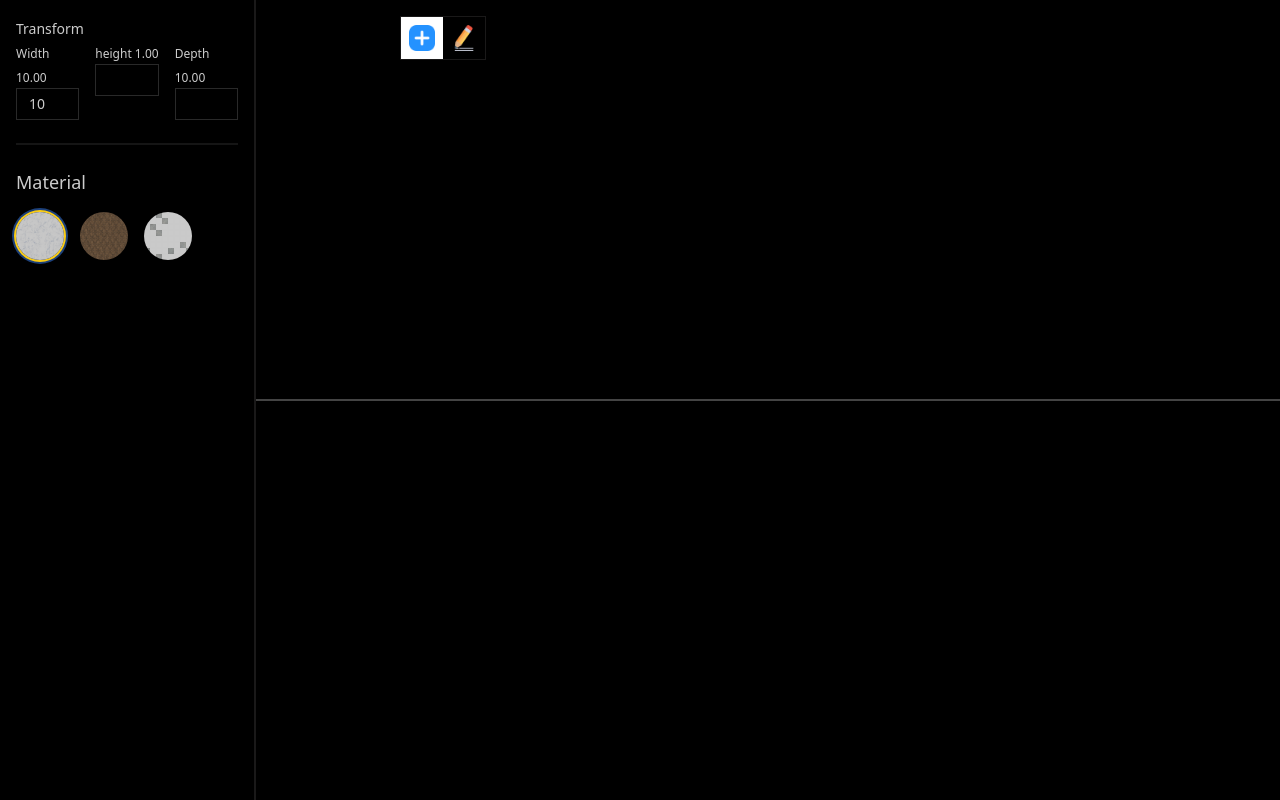
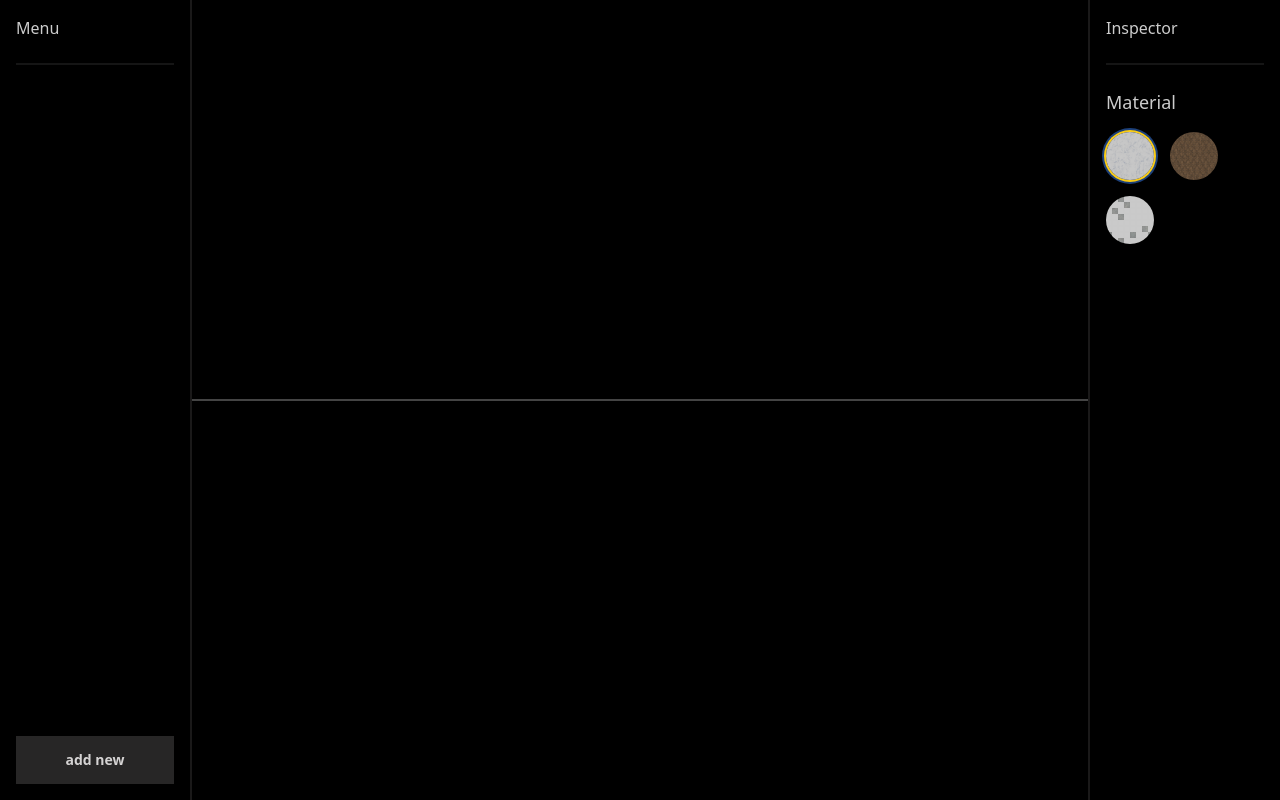
Before and after one commit to mpoapostolis/VXLverse, a Next.js app: page / in a window 1280 px wide. Built offline with nearby package versions, Linux system fonts and the light colour scheme.

Commit message:
add new Button

```diff
--- a/components/editor/index.tsx
+++ b/components/editor/index.tsx
@@ -1,16 +1,12 @@
 import { useStore } from '@/store'
 import clsx from 'clsx'
-import { Geometry } from '../geometry'
 
 export default function Editor() {
   const store = useStore()
   const materials = ['marble', 'woodPanel', 'wall']
   return (
-    <div className=' h-screen w-full  border-r-2 border-base-300 bg-base-100 p-4'>
-      <section>
-        <Geometry />
-      </section>
-
+    <div className=' h-screen w-full  border-l-2 border-base-300 bg-base-100 p-4'>
+      <label htmlFor=''>Inspector</label>
       <div className='divider'></div>
       <section>
         <label className='label-text text-lg'>Material</label>
--- /dev/null
+++ b/components/menu/index.tsx
@@ -0,0 +1,24 @@
+import { PLANE_GEOMETRY, useStore } from '@/store'
+import Link from 'next/link'
+
+export default function Menu() {
+  const store = useStore()
+  return (
+    <div className=' flex h-screen w-full flex-col  border-r-2 border-base-300 bg-base-100 p-4'>
+      <label htmlFor=''>Menu</label>
+      <div className='divider'></div>
+      <Link
+        className='btn mt-auto'
+        onClick={() => {
+          store.setGeometry(PLANE_GEOMETRY)
+        }}
+        href={{
+          query: {
+            mode: 'create',
+          },
+        }}>
+        Add new
+      </Link>
+    </div>
+  )
+}
--- a/components/tiles/index.tsx
+++ b/components/tiles/index.tsx
@@ -2,8 +2,7 @@ import { useStore } from '@/store'
 import { PivotControls } from '@react-three/drei'
 import { BoxGeometryProps, useLoader } from '@react-three/fiber'
 import { useRouter } from 'next/router'
-import { useRef } from 'react'
-import { Group, TextureLoader, Vector3 } from 'three'
+import { TextureLoader, Vector3 } from 'three'
 
 export function Tile(props: { idx: number; material: string; position: Vector3; args: BoxGeometryProps['args'] }) {
   const floorBaseColorMap = useLoader(TextureLoader, `/textures/${props.material}/baseColor.jpg`)
@@ -11,23 +10,22 @@ export function Tile(props: { idx: number; material: string; position: Vector3;
   const floorNormalMap = useLoader(TextureLoader, `/textures/${props.material}/normal.jpg`)
   const floorAmbientOcclusionMap = useLoader(TextureLoader, `/textures/${props.material}/ambientOcclusion.jpg`)
   const router = useRouter()
-  const mode = router.query.mode
-  const selected = router.query.selected === props.idx.toString()
-  const ref = useRef<Group>(null)
+  const { selected } = router.query
   const store = useStore()
   return (
-    <PivotControls ref={ref} visible={selected} scale={5}>
+    <PivotControls scale={5} visible={props.idx.toString() === selected} autoTransform anchor={[0, 0, 0]}>
       <mesh
         position={props.position}
         onPointerDown={(e) => {
+          if (e.button !== 0) return
           e.stopPropagation()
-          if (mode === 'create') return
           const v3 = new Vector3().copy(props.position)
           store.setGeometry(v3)
           store.setMaterial(props.material)
           router.replace({
             query: {
               ...router.query,
+              mode: undefined,
               selected: props.idx,
             },
           })
--- a/pages/index.tsx
+++ b/pages/index.tsx
@@ -1,15 +1,13 @@
 import Editor from '@/components/editor'
 import { Ghost } from '@/components/ghost'
+import Menu from '@/components/menu'
 import { Tile } from '@/components/tiles'
 import { GRID_SIZE, useStore } from '@/store'
 import { OrbitControls, Preload } from '@react-three/drei'
 import { Canvas, useThree } from '@react-three/fiber'
-import clsx from 'clsx'
-import Image from 'next/image'
-import Link from 'next/link'
 import { useRouter } from 'next/router'
-import { useState } from 'react'
-import { MOUSE, Vector3 } from 'three'
+import { useRef, useState } from 'react'
+import { Group, MOUSE, Vector3 } from 'three'
 
 const EditRoom = () => {
   const [p2, setP2] = useState<Vector3>()
@@ -34,6 +32,11 @@ const EditRoom = () => {
           const v3 = new Vector3().copy(p2)
           v3.y += store.geometry.y / 2
           store.addTile(v3)
+          router.push({
+            query: {
+              mode: undefined,
+            },
+          })
           setP2(undefined)
         }}
         onPointerUp={(e) => {
@@ -59,39 +62,20 @@ const EditRoom = () => {
 export default function Home() {
   const store = useStore()
   const router = useRouter()
-  const { mode = 'create' } = router.query
-  console.log(store.tiles)
+
+  const ref = useRef<Group>(null)
   return (
-    <main className='grid h-screen w-screen grid-cols-[20vw_1fr]'>
-      <div className='fixed top-0 left-96 z-50 m-4  border border-base-300 bg-black'>
-        <div className='grid grid-cols-2 '>
-          <Link
-            href='?mode=create'
-            className={clsx(' grid w-full place-items-center ', {
-              'bg-white p-2 underline  ': mode === 'create',
-            })}>
-            <Image src='/icons/create.png' alt='move' width={26} height={26} />
-          </Link>
-
-          <Link
-            href='?mode=edit'
-            className={clsx(' grid w-full place-items-center ', {
-              'bg-white p-2 underline  ': mode === 'edit',
-            })}>
-            <Image src='/icons/edit.png' alt='move' width={26} height={26} />
-          </Link>
-        </div>
-      </div>
-      <Editor />
-
+    <main className='grid h-screen w-screen grid-cols-[15vw_1fr_15vw]'>
+      <Menu />
       <Canvas>
         <color attach='background' args={['black']} />
         <directionalLight position={[0, 40, 2]} />
         <ambientLight intensity={0.5} />
-
-        {store.tiles.map((tile, i) => (
-          <Tile idx={i} key={i} {...tile} />
-        ))}
+        <group ref={ref}>
+          {store.tiles.map((tile, i) => (
+            <Tile idx={i} key={i} {...tile} />
+          ))}
+        </group>
 
         <EditRoom />
         <OrbitControls
@@ -106,6 +90,8 @@ export default function Home() {
         />
         <Preload all />
       </Canvas>
+      <Editor />
+
       {/* <Stats className='fixed right-0' /> */}
     </main>
   )
--- a/store/index.tsx
+++ b/store/index.tsx
@@ -2,8 +2,9 @@ import { BoxGeometryProps } from '@react-three/fiber'
 import { Vector3 } from 'three'
 import { create } from 'zustand'
 
+export const PLANE_GEOMETRY = new Vector3(5, 1, 5)
+export const CUBE_GEOMETRY = new Vector3(5, 5, 5)
 export const GRID_SIZE = 80
-const WALL_HEIGHT = 40
 
 type Tile = {
   position: Vector3
```
